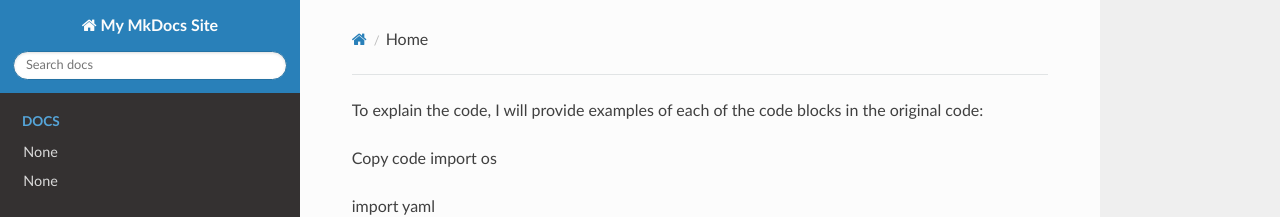
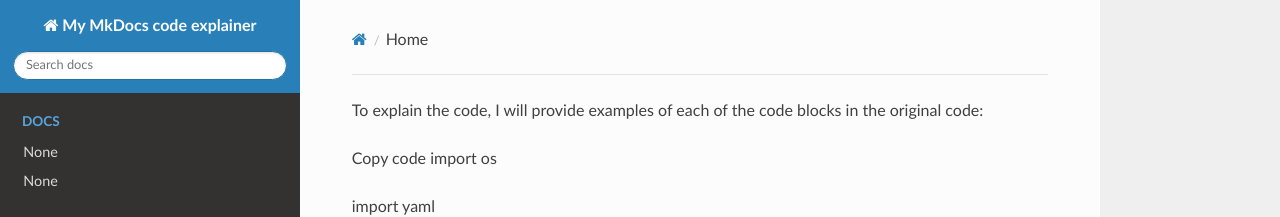
Before and after one commit to daangeijs/chatgpt-autodocs, an MkDocs documentation site: the page built from docs/index.md, in a window 1280 px wide. Shown: the top 217 px of the page. Built offline with MkDocs 1.6.1, drawn with Linux system fonts in a browser that asks for light colours; nearby versions of some CDN libraries.

Commit message:
Update mkdocs.yml

```diff
--- a/mkdocs.yml
+++ b/mkdocs.yml
@@ -5,6 +5,6 @@ nav:
   - docs/.github: []
   - docs/.github/workflows:
       - ithub/workflows/generate_mkdocs.md
-site_name: My MkDocs Site
+site_name: My MkDocs code explainer
 site_url: https://daangeijs.github.io/chatgpt-autodocs/
 theme: readthedocs
```
